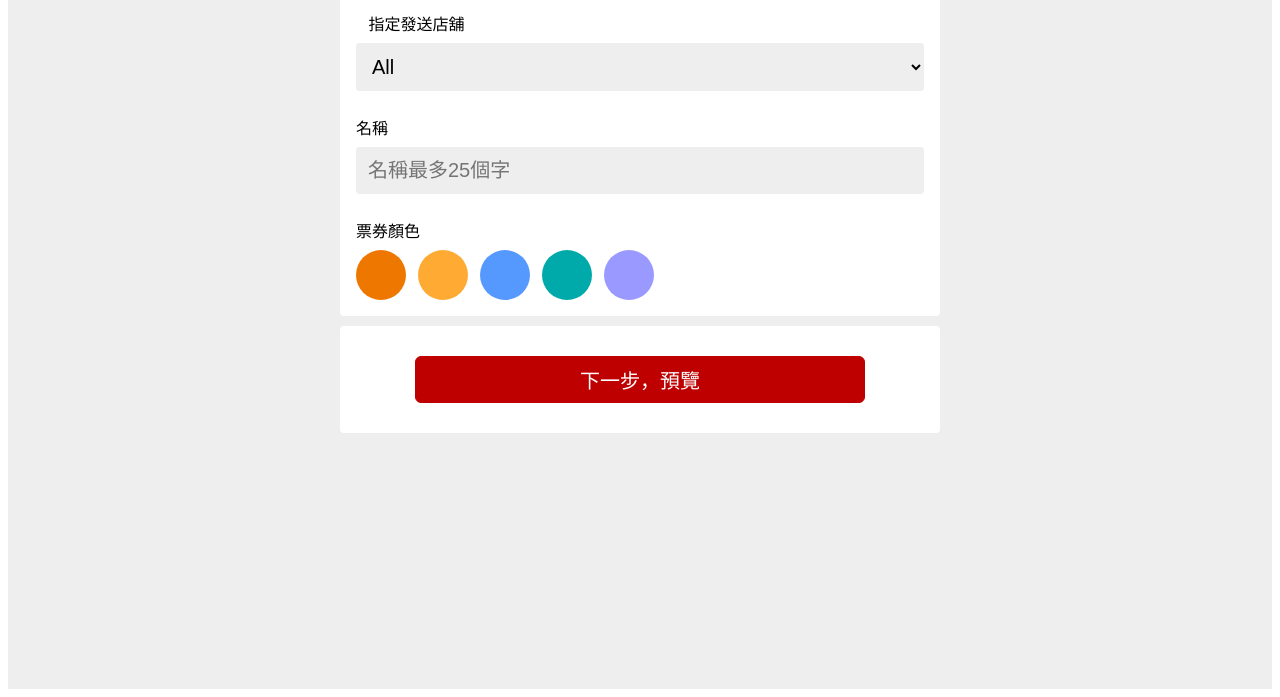
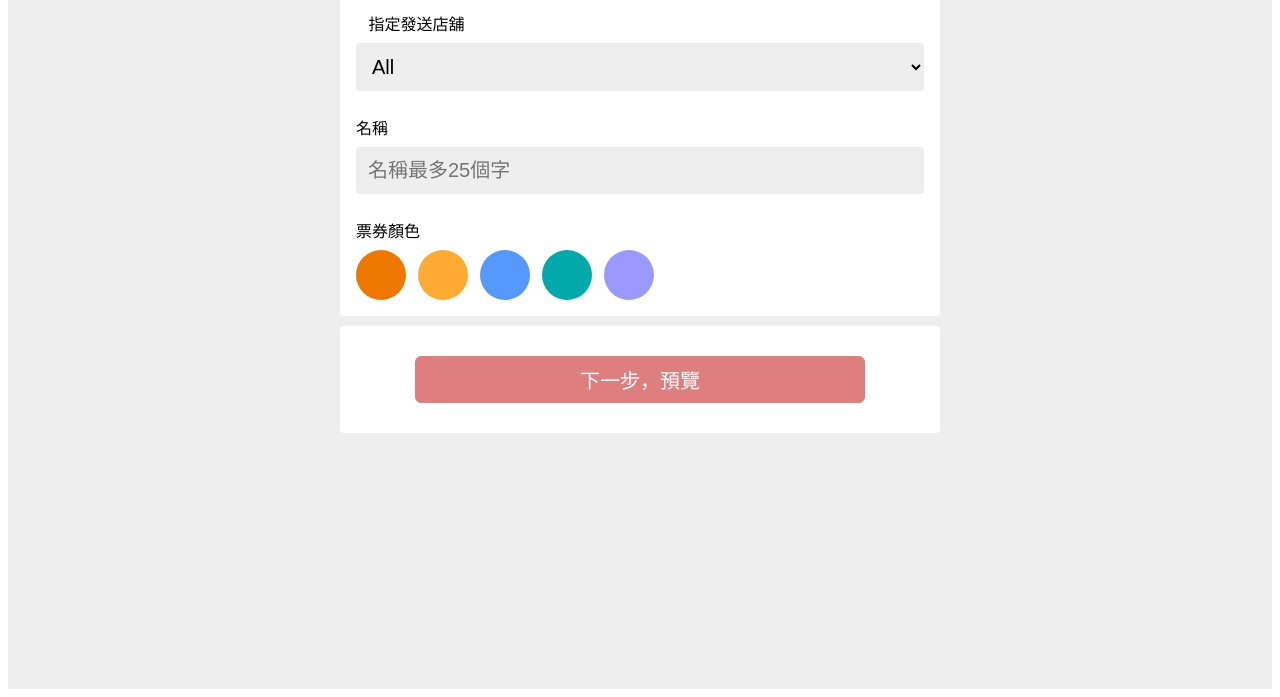
Before and after one commit to PinChun-Kuo/JKOPAY, a React app: page / in a window 1280 px wide. Shown: the part 175-872 px from the top of the page. Built offline with nearby package versions, Linux system fonts and the light colour scheme.

Commit message:
Disable button when input values is invalid

```diff
--- a/src/assets/stylesheets/components/checkout/chooseShop.scss
+++ b/src/assets/stylesheets/components/checkout/chooseShop.scss
@@ -95,6 +95,11 @@
 
       .submit-btn {
         width: 450px;
+
+        &.disabled {
+          opacity: 0.5;
+          cursor: unset;
+        }
       }
     }
   }
--- a/src/components/checkout/chooseShop.js
+++ b/src/components/checkout/chooseShop.js
@@ -6,10 +6,11 @@ import { withFormik, Field } from 'formik';
 import { fakeShops } from './../../data/shops';
 import { fakeColors } from './../../data/colors';
 
-const userNameRule = /^.[\u4e00-\u9fa5_a-zA-Z0-9_]{1,25}$/;
+const userNameRule = /^.[\u4e00-\u9fa5_a-zA-Z0-9_]{0,25}$/;
 
 const ChooseShop = ({ values, handleSubmit }) => {
   const [selectedColor, setSelectedColor] = useState(values.color);
+  const disabled = (values.shopId == 0) || !values.userName.match(userNameRule) || !selectedColor;
 
   useEffect(() => {
     values.color = selectedColor;
@@ -48,7 +49,9 @@ const ChooseShop = ({ values, handleSubmit }) => {
                     className={classNames('color-btn', color, { 'selected': selectedColor === color })}
                     type='button'
                     value={color}
-                    onClick={e => { setSelectedColor(e.target.value) }}
+                    onClick={(selectedColor === color) ? null : (e => {
+                      setSelectedColor(e.target.value)
+                    })}
                   >
                     <i className='tick-icon'></i>
                   </button>
@@ -58,7 +61,13 @@ const ChooseShop = ({ values, handleSubmit }) => {
           </div>
         </div>
         <div className='form-footer'>
-          <button className='submit-btn btn btn-primary' type='submit'>下一步，預覽</button>
+          <button
+            className={classNames('submit-btn btn btn-primary', {'disabled': disabled})}
+            type='submit'
+            disabled={disabled}
+          >
+            下一步，預覽
+          </button>
         </div>
       </form>
     </div>
```
Also changed, not shown: 1 other file.
